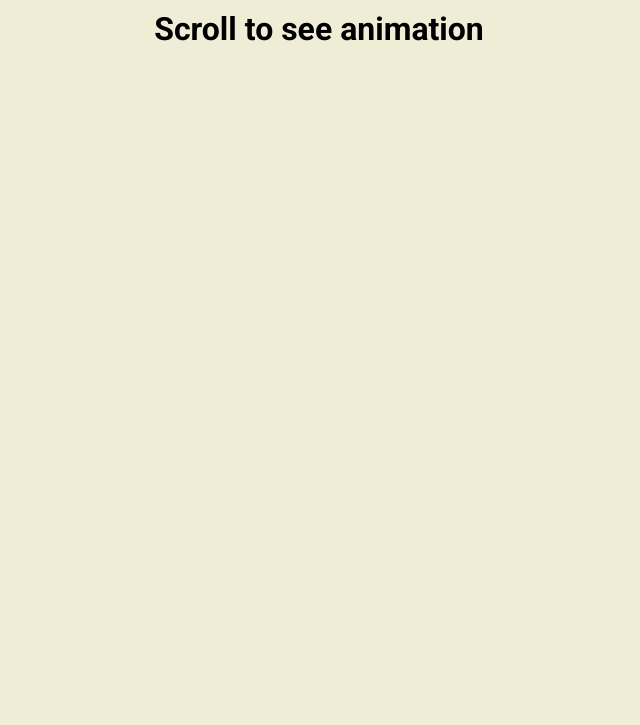
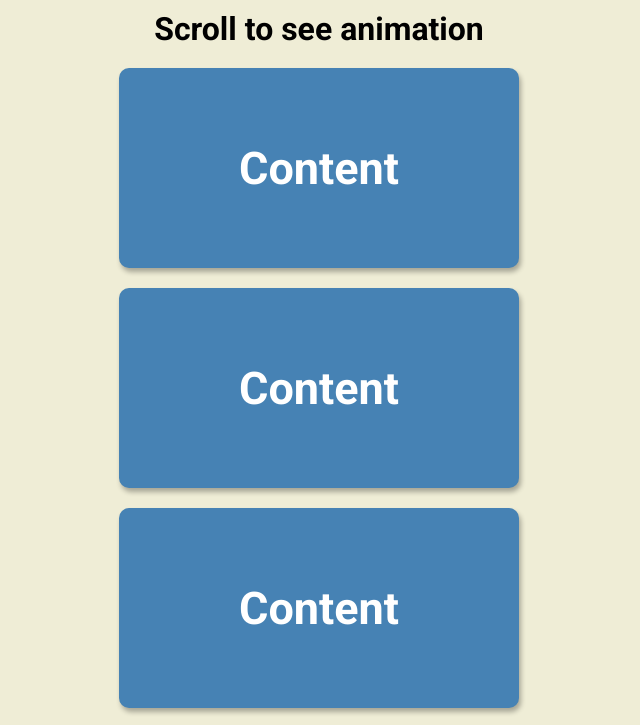
Before and after one commit to JunaidQureshi05/scroll-animation, a plain HTML site: page index.html in a window 1280 px wide. Shown: the top 725 px of the page, without its empty margins (321-961 px from the left). Drawn offline with Linux system fonts and the light colour scheme.

Commit message:
javascript functionality added and project finished

```diff
--- a/script.js
+++ b/script.js
@@ -0,0 +1,15 @@
+const boxes = document.querySelectorAll('.box');
+window.addEventListener('scroll', checkBoxes);
+checkBoxes();
+function checkBoxes() {
+  const trigger_bottom = (window.innerHeight / 5) * 4;
+
+  boxes.forEach((box) => {
+    const boxTop = box.getBoundingClientRect().top;
+    if (boxTop < trigger_bottom) {
+      box.classList.add('show');
+    } else {
+      box.classList.remove('show');
+    }
+  });
+}
--- a/style.css
+++ b/style.css
@@ -34,9 +34,13 @@ h1 {
   transition: transform 0.4s ease;
 }
 
-.bos:nth-of-type(even) {
+.box:nth-of-type(even) {
   transform: translateX(-400%);
 }
 .box.show {
   transform: translateX(0);
 }
+
+.box h2 {
+  font-size: 45px;
+}
```
